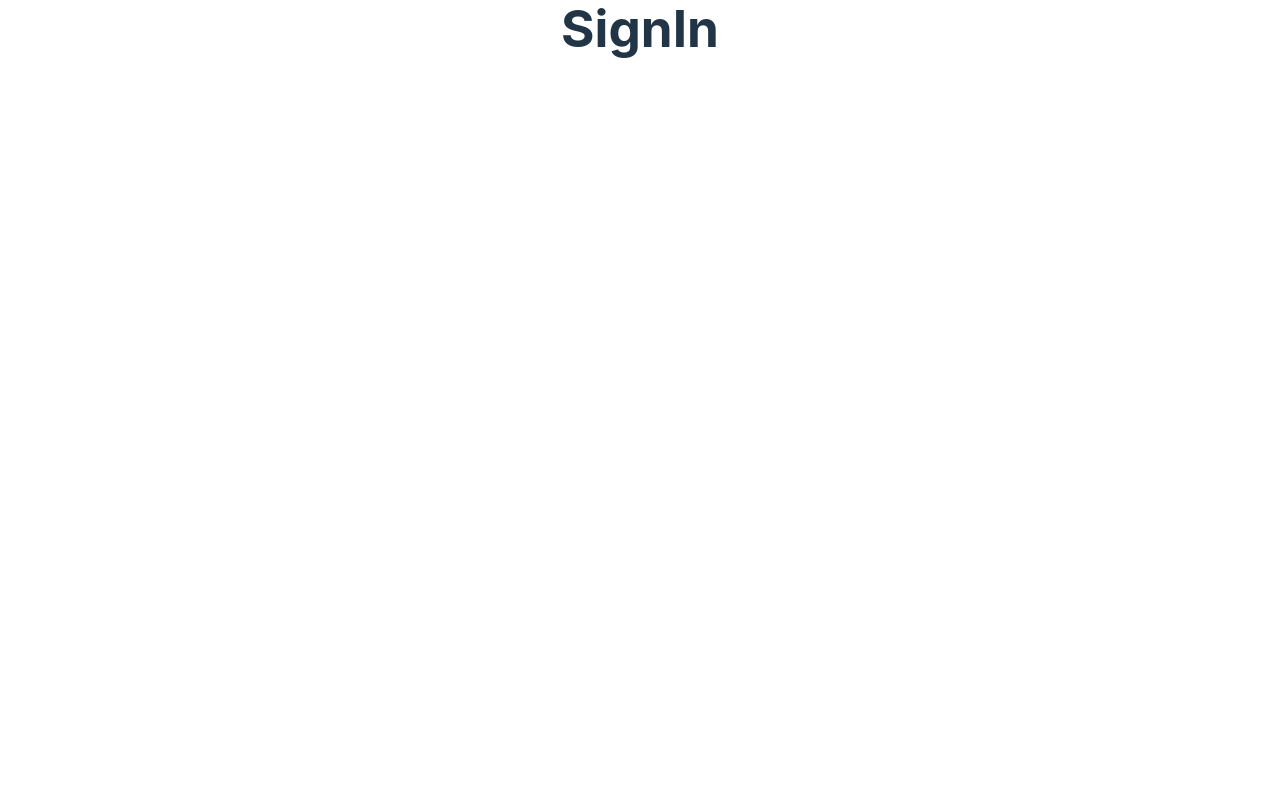
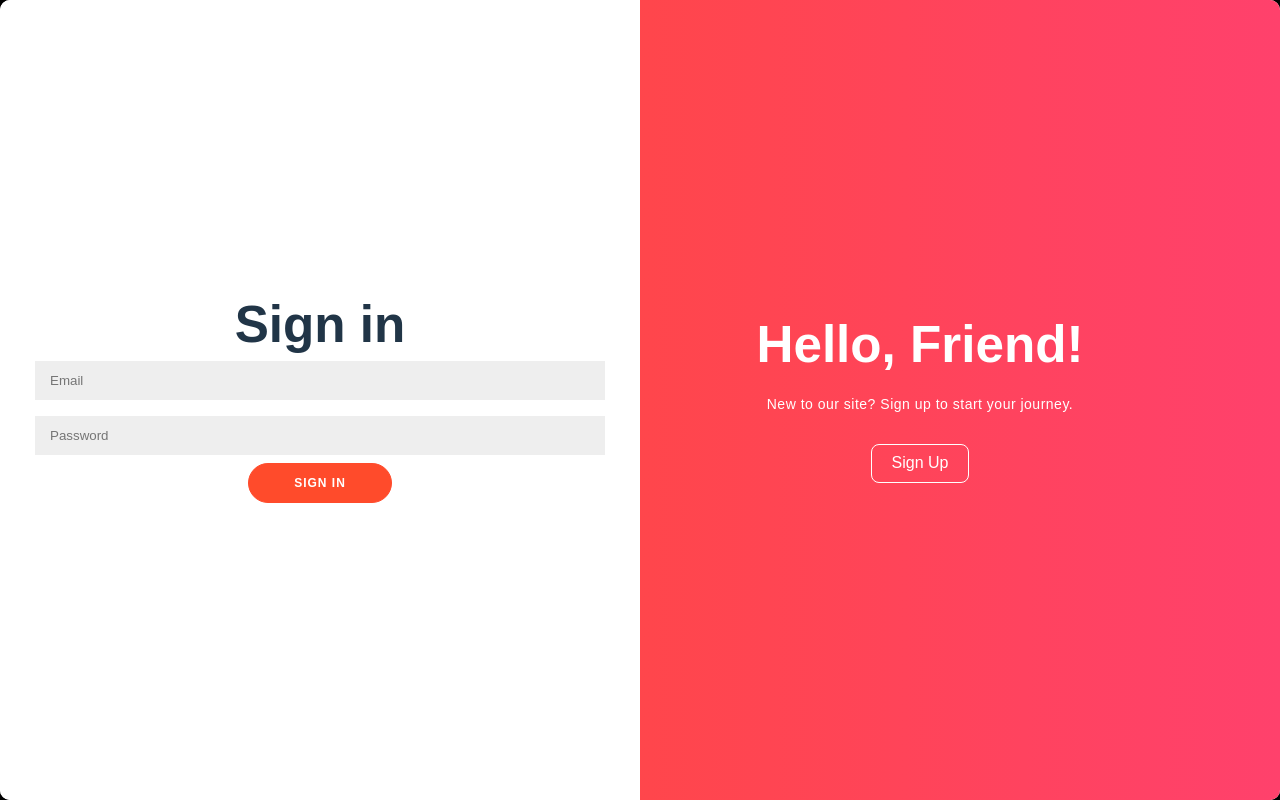
Before and after one commit to JNikolo/haystack, a React (Vite) app in the folder haystack-frontend/: page /signin in a window 1280 px wide. Built offline with nearby package versions, Linux system fonts and the light colour scheme.

Commit message:
Home and SignIn pages

```diff
--- a/haystack-frontend/src/App.jsx
+++ b/haystack-frontend/src/App.jsx
@@ -3,7 +3,6 @@ import React from 'react';
 import { BrowserRouter as Router, Route, Routes } from 'react-router-dom';
 import Home from './pages/Home';
 import SignIn from './pages/SignIn';
-import CreateAccount from './pages/CreateAccount';
 import './App.css';
 
 function App() {
@@ -12,7 +11,6 @@ function App() {
       <Routes>
         <Route path="/" element={<Home/>} />
         <Route path="/signin" element={<SignIn/>} />
-        <Route path="/createaccount" element={<CreateAccount/>} />
       </Routes>
     </Router>
   );
--- a/haystack-frontend/src/components/Header.jsx
+++ b/haystack-frontend/src/components/Header.jsx
@@ -1,16 +1,22 @@
-import './Header.css'
+import React from 'react';
+import { Link } from 'react-router-dom';
+import './Header.css';
 
 function Header() {
     return (
         <div className='header-container'>
             <div className='brand-container'>
-                <h1>  Haystack</h1>
+                <h1>
+                    <Link to="/">Haystack</Link>
+                </h1>
             </div>
             <div className='button-container'>
-                <h1>Sign In  </h1>
+                <h1>
+                    <Link to="/signin">Sign In</Link>
+                </h1>
             </div>
         </div>
-    )
+    );
 }
 
 export default Header;
--- a/haystack-frontend/src/index.css
+++ b/haystack-frontend/src/index.css
@@ -2,10 +2,6 @@
   font-family: Inter, system-ui, Avenir, Helvetica, Arial, sans-serif;
   line-height: 1.5;
   font-weight: 400;
-
-  color-scheme: light dark;
-  color: rgba(255, 255, 255, 0.87);
-  background-color: black;
 
   font-synthesis: none;
   text-rendering: optimizeLegibility;
@@ -15,11 +11,11 @@
 
 a {
   font-weight: 500;
-  color: #646cff;
+  color: white;
   text-decoration: inherit;
 }
 a:hover {
-  color: #535bf2;
+  color: lightblue;
 }
 
 body {
--- a/haystack-frontend/src/pages/CreateAccount.jsx
+++ /dev/null
@@ -1,9 +0,0 @@
-import React from 'react';
-
-function CreateAccount() {
-    return (
-        <h1>CreateAccount</h1>
-    );
-}
-
-export default CreateAccount;
--- a/haystack-frontend/src/pages/Home.css
+++ b/haystack-frontend/src/pages/Home.css
@@ -1,9 +1,14 @@
+body, html {
+  background-color: black;
+}
+
 .home-content {
     display: flex;
     flex-direction: column; /* Arrange items in a column */
     justify-content: center; /* Center content vertically */
     align-items: center;     /* Center content horizontally */
     text-align: center;
+    color: white;
   }
 
   .homelogo {
--- /dev/null
+++ b/haystack-frontend/src/pages/SignIn.css
@@ -0,0 +1,191 @@
+body, html {
+    margin: 0;
+    padding: 0;
+    width: 100%;
+    height: 100%;
+    display: flex;
+    justify-content: center;
+    align-items: center;
+    font-family: Arial, sans-serif;
+}
+
+.container {
+    background-color: #fff;
+    border-radius: 10px;
+    box-shadow: 0 14px 28px rgba(0, 0, 0, 0.25), 0 10px 10px rgba(0, 0, 0, 0.22);
+    position: relative;
+    overflow: hidden;
+    width: 100vw;
+    height: 100vh;
+    max-width: 100%;
+    min-height: 100%;
+}
+
+.sign-up-container, .sign-in-container {
+    position: absolute;
+    top: 0;
+    height: 100%;
+    transition: all 0.6s ease-in-out;
+    width: 50%;
+    opacity: 0;
+    z-index: 1;
+}
+
+.sign-up-container {
+    left: 0;
+}
+
+.sign-in-container {
+    left: 0;
+    z-index: 2;
+}
+
+.sign-up-container.active{
+    transform: translateX(100%);
+    opacity: 1;
+    z-index: 5;
+}
+
+.sign-in-container.active {
+    opacity: 1;
+    z-index: 5;
+}
+
+.form {
+    background-color: #ffffff;
+    display: flex;
+    align-items: center;
+    justify-content: center;
+    flex-direction: column;
+    padding: 0 50px;
+    height: 100%;
+    text-align: center;
+}
+
+.title {
+    font-weight: bold;
+    margin: 0;
+}
+
+.input {
+    background-color: #eee;
+    border: none;
+    padding: 12px 15px;
+    margin: 8px 0;
+    width: 100%;
+}
+
+.button {
+    border-radius: 20px;
+    border: 1px solid #ff4b2b;
+    background-color: #ff4b2b;
+    color: #ffffff;
+    font-size: 12px;
+    font-weight: bold;
+    padding: 12px 45px;
+    letter-spacing: 1px;
+    text-transform: uppercase;
+    transition: transform 80ms ease-in;
+}
+
+.button:active {
+    transform: scale(0.95);
+}
+
+.button:focus {
+    outline: none;
+}
+
+.ghost-button {
+    background-color: transparent;
+    border-color: #ffffff;
+    color: #ffffff;
+    border: 1px solid #ffffff;
+    transition: background-color 0.3s ease;
+}
+
+.ghost-button:hover {
+    background-color: rgba(255, 255, 255, 0.3);
+}
+
+.anchor {
+    color: #333;
+    font-size: 14px;
+    text-decoration: none;
+    margin: 15px 0;
+}
+
+.overlay-container {
+    position: absolute;
+    top: 0;
+    left: 50%;
+    width: 50%;
+    height: 100%;
+    overflow: hidden;
+    transition: transform 0.6s ease-in-out;
+    z-index: 100;
+}
+
+.overlay-container.active {
+    transform: translateX(-100%);
+}
+
+.overlay {
+    background: #ff416c;
+    background: -webkit-linear-gradient(to right, #ff4b2b, #ff416c);
+    background: linear-gradient(to right, #ff4b2b, #ff416c);
+    background-repeat: no-repeat;
+    background-size: cover;
+    background-position: 0 0;
+    color: #ffffff;
+    position: relative;
+    left: -100%;
+    height: 100%;
+    width: 200%;
+    transform: translateX(0);
+    transition: transform 0.6s ease-in-out;
+}
+
+.overlay-container.active .overlay {
+    transform: translateX(50%);
+}
+
+.overlay-panel {
+    position: absolute;
+    display: flex;
+    align-items: center;
+    justify-content: center;
+    flex-direction: column;
+    padding: 0 40px;
+    text-align: center;
+    top: 0;
+    height: 100%;
+    width: 50%;
+    transform: translateX(0);
+    transition: transform 0.6s ease-in-out;
+}
+
+.left-overlay-panel {
+    transform: translateX(0%);
+}
+
+.right-overlay-panel {
+    right: 0;
+    transform: translateX(0);
+}
+
+.left-overlay-panel.active {
+    transform: translateX(0);
+}
+
+.right-overlay-panel.active {
+    transform: translateX(0%);
+}
+
+.paragraph {
+    font-size: 14px;
+    font-weight: 100;
+    line-height: 20px;
+    letter-spacing: 0.5px;
+    margin: 20px 0 30px;
+}
--- a/haystack-frontend/src/pages/SignIn.jsx
+++ b/haystack-frontend/src/pages/SignIn.jsx
@@ -1,8 +1,53 @@
-import React from 'react';
+import React from "react";
+import "./SignIn.css";
 
 function SignIn() {
+    const [signIn, toggle] = React.useState(true);
+
     return (
-        <h1>SignIn</h1>
+        <div className="container">
+            <div className={`sign-up-container ${signIn ? "" : "active"}`}>
+                <form className="form">
+                    <h1 className="title">Create Account</h1>
+                    <input type="text" placeholder="Name" className="input" />
+                    <input type="email" placeholder="Email" className="input" />
+                    <input type="password" placeholder="Password" className="input" />
+                    <button className="button">Sign Up</button>
+                </form>
+            </div>
+
+            <div className={`sign-in-container ${signIn ? "active" : ""}`}>
+                <form className="form">
+                    <h1 className="title">Sign in</h1>
+                    <input type="email" placeholder="Email" className="input" />
+                    <input type="password" placeholder="Password" className="input" />
+                    <button className="button">Sign In</button>
+                </form>
+            </div>
+
+            <div className={`overlay-container ${signIn ? "" : "active"}`}>
+                <div className="overlay">
+                    <div className={`overlay-panel left-overlay-panel ${signIn ? "active" : ""}`}>
+                        <h1 className="title">Welcome Back!</h1>
+                        <p className="paragraph">
+                            Glad to see you again! Please sign in to continue your journey.
+                        </p>
+                        <button className="ghost-button" onClick={() => toggle(true)}>
+                            Sign In
+                        </button>
+                    </div>
+                    <div className={`overlay-panel right-overlay-panel ${signIn ? "" : "active"}`}>
+                        <h1 className="title">Hello, Friend!</h1>
+                        <p className="paragraph">
+                            New to our site? Sign up to start your journey.
+                        </p>
+                        <button className="ghost-button" onClick={() => toggle(false)}>
+                            Sign Up
+                        </button>
+                    </div>
+                </div>
+            </div>
+        </div>
     );
 }
 
```
